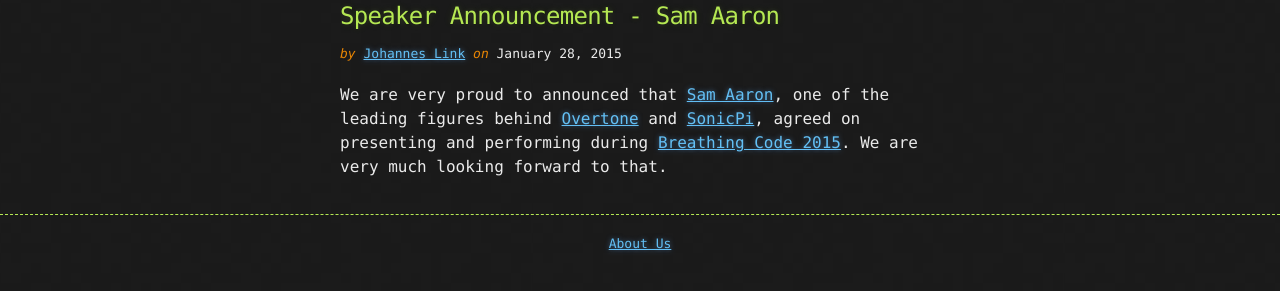
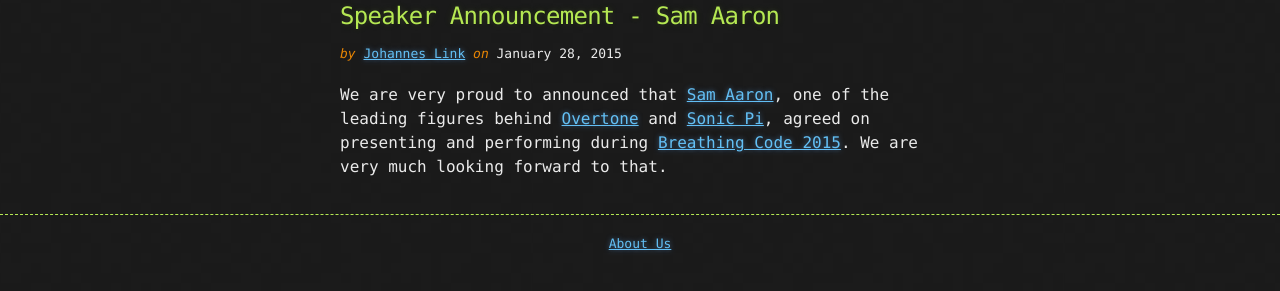
Before and after one commit to BreathingCode/BreathingCode.github.io, a Jekyll site: the page built from _posts/2015-01-28-speaker-sam.md, in a window 1280 px wide. Shown: the part 158-449 px from the top of the page. Built offline with Jekyll 4.4.1, drawn with Linux system fonts in a browser that asks for light colours; nearby versions of some CDN libraries; Markdown is read by kramdown in place of the engine named in the settings.

Commit message:
Fixed links

```diff
--- a/_posts/2015-01-28-speaker-sam.md
+++ b/_posts/2015-01-28-speaker-sam.md
@@ -6,6 +6,6 @@
 ---
 
 We are very proud to announced that [Sam Aaron](http://sam.aaron.name/), one of the leading
-figures behind [Overtone](https://github.com/overtone/overtone) and
-[SonicPi](https://github.com/samaaron/sonic-pi), agreed on presenting and
+figures behind [Overtone](http://overtone.github.io/) and
+[Sonic Pi](http://sonic-pi.net/), agreed on presenting and
 performing during [Breathing Code 2015](/). We are very much looking forward to that.
```
